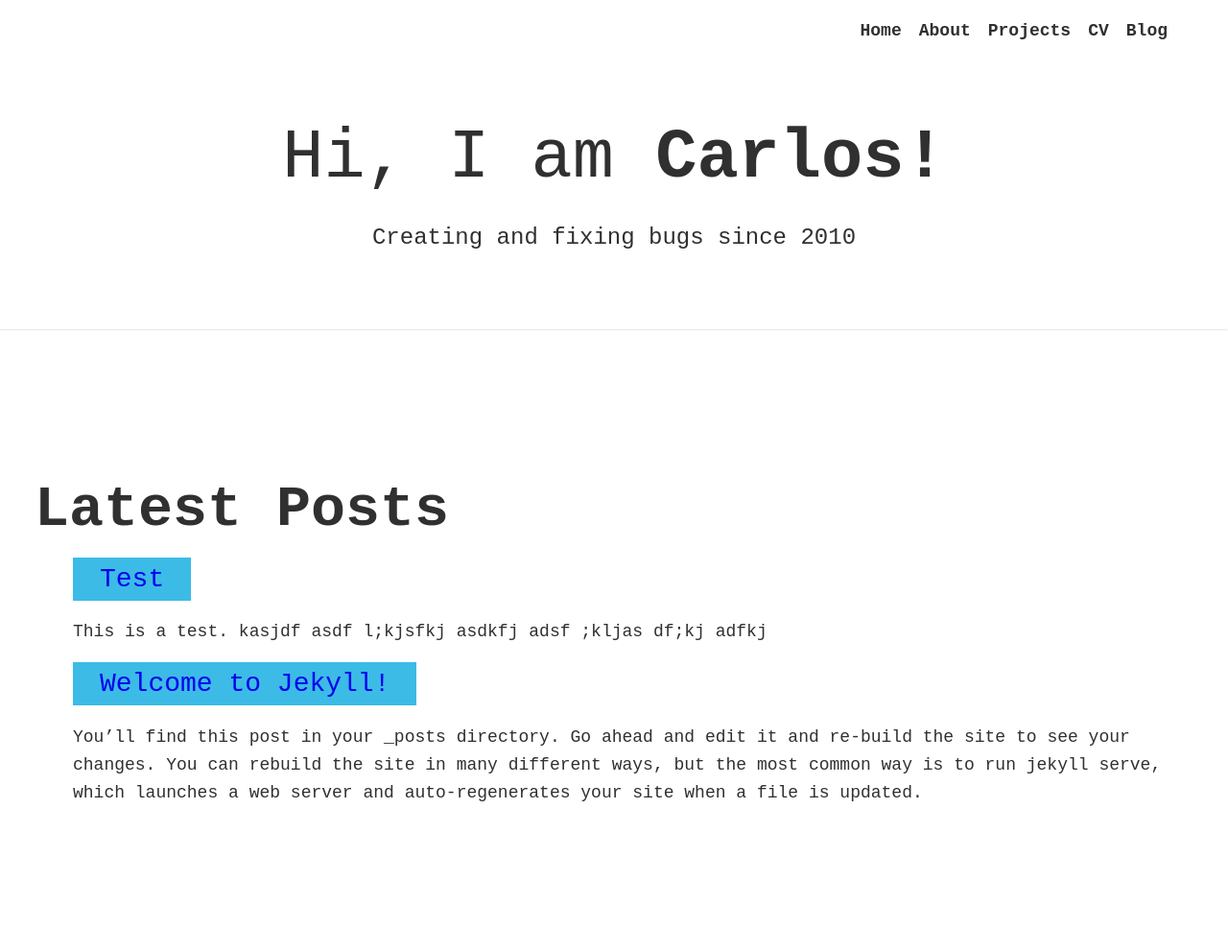
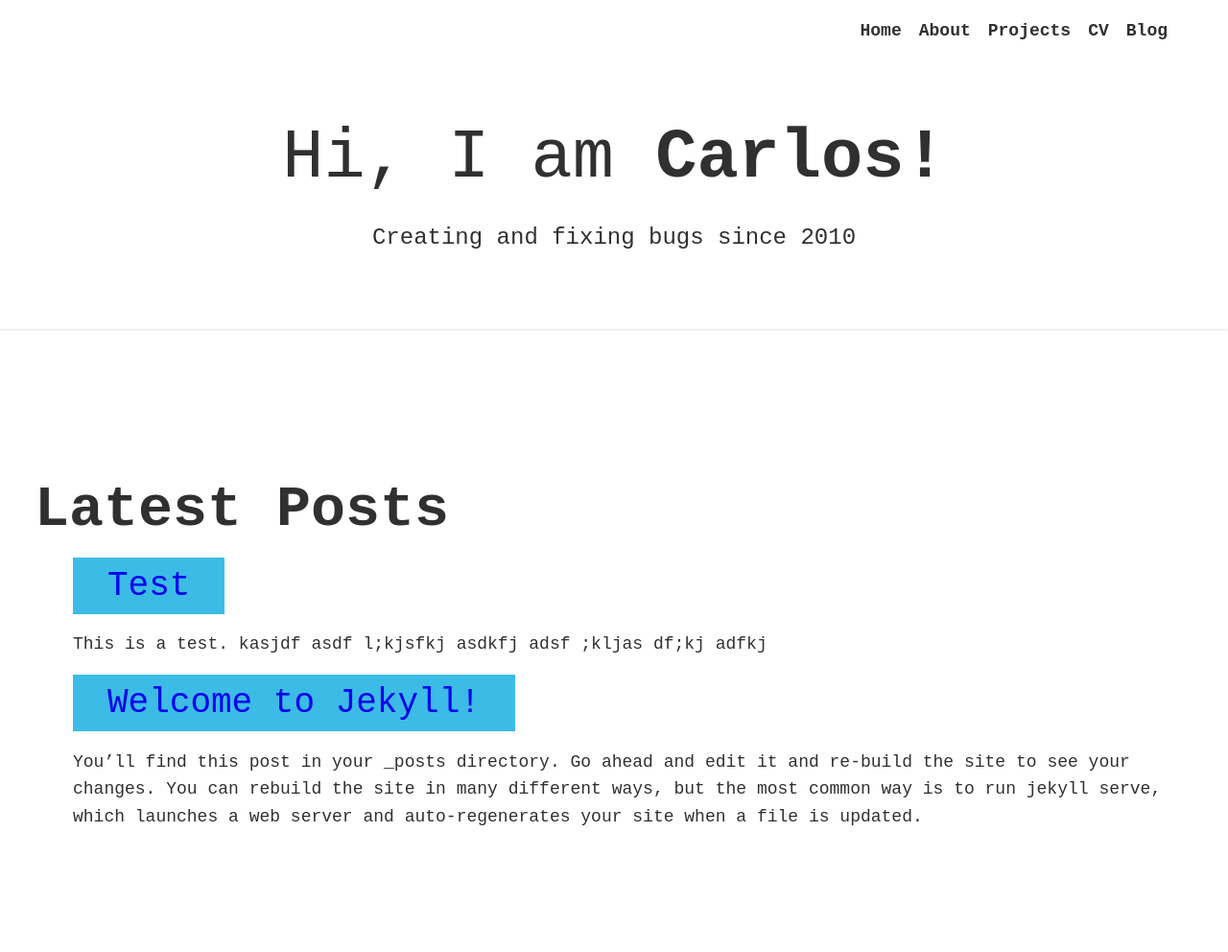
Before and after one commit to carlosghabrous/carlosghabrous.github.io, a Jekyll site: the page built from blog.html, in a window 1280 px wide. Shown: the whole page at 96% size. Built offline with Jekyll 4.4.1, drawn with Linux system fonts in a browser that asks for light colours; nearby versions of some CDN libraries; before the commit the page ends 966 px from its top, so only the background shows below that.

Commit message:
Style blog

```diff
--- a/_sass/main.scss
+++ b/_sass/main.scss
@@ -33,6 +33,7 @@
     :root {
         --fs-h1: 4.5rem;
         --fs-h2: 3.75rem;
+        --fs-post-title: 2.25rem;
         --fs-h3: 1.5rem;
         --fs-body: 1.125rem;
     }
```
